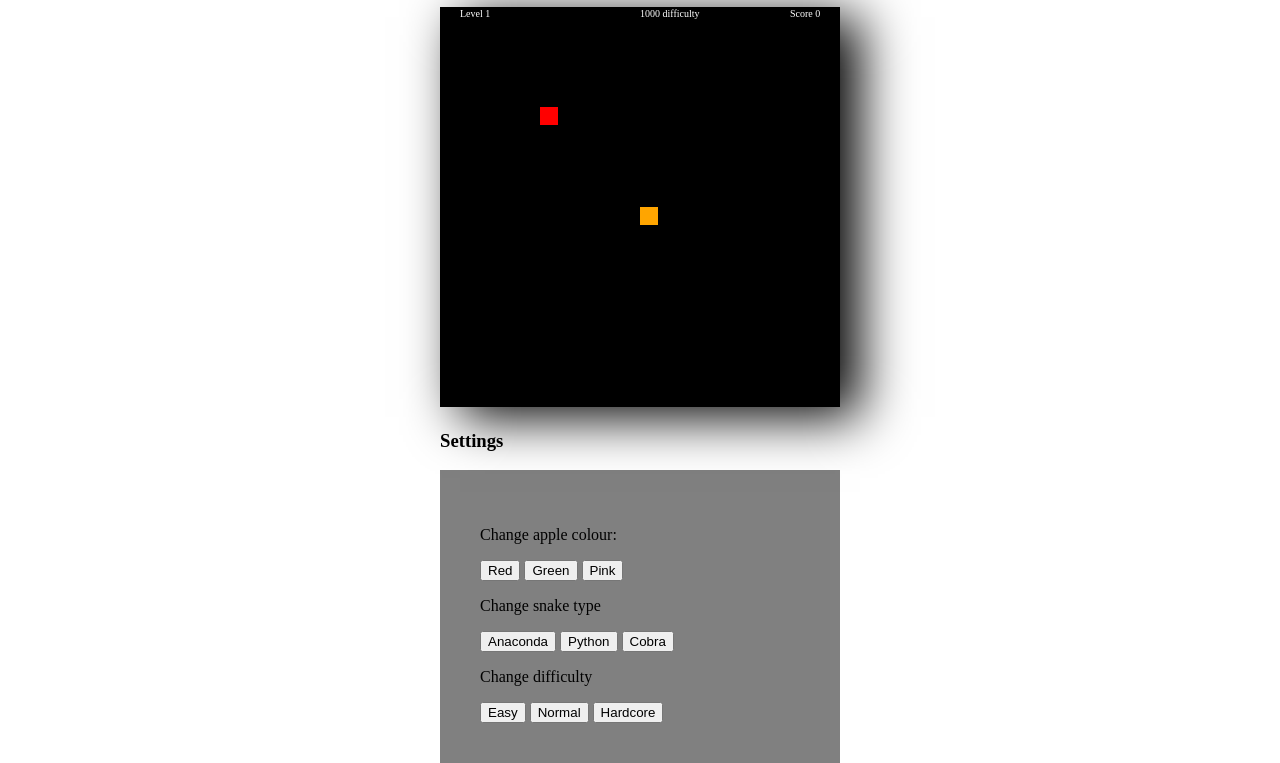
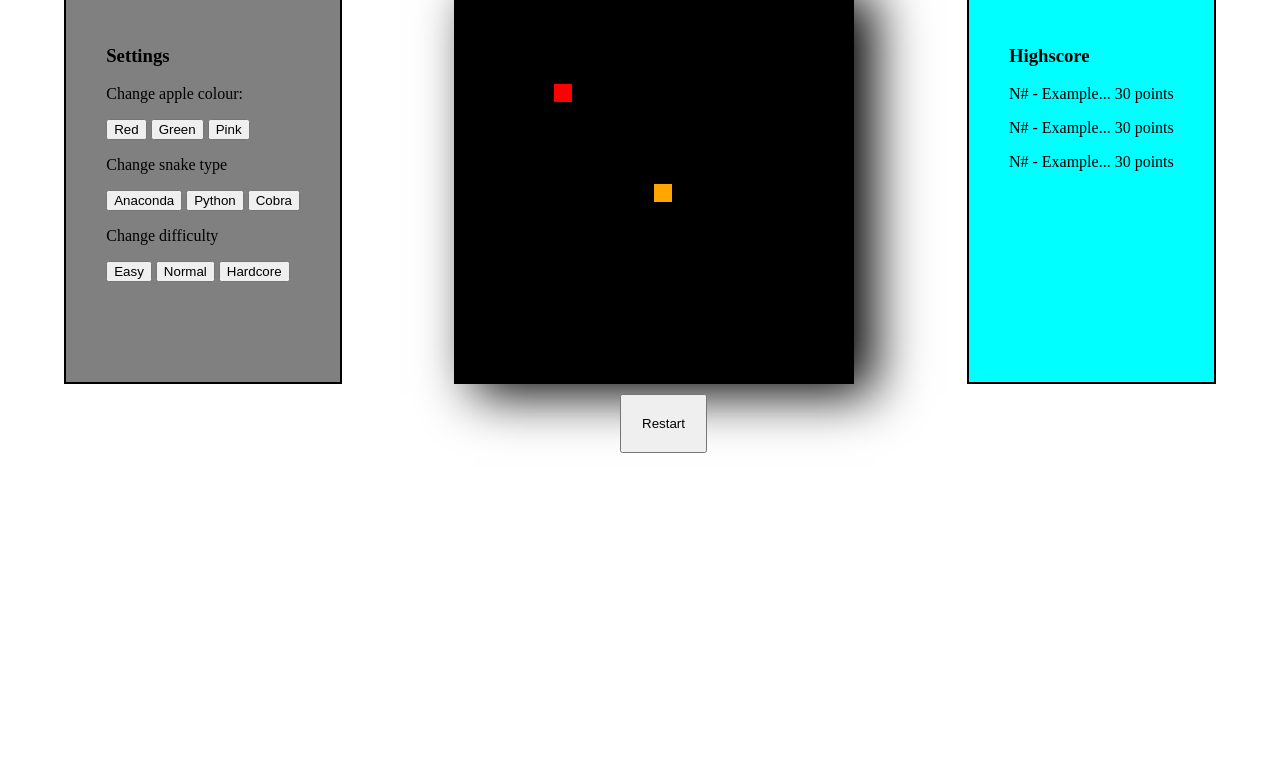
Before and after one commit to td6904/Snake-Game-Project, a plain HTML site: page index.html in a window 1280 px wide. Shown: the part 73-836 px from the top of the page. After the commit the page ends 800 px from the top, so only its background shows below. Drawn offline with Linux system fonts and the light colour scheme.

Commit message:
Added score bar, fixed the difficulty preview at top of screen and added a very basic restart button

```diff
--- a/index.html
+++ b/index.html
@@ -10,9 +10,8 @@
 <body>
     <h1>Snake by Tyler</h1>
         <div id="userInterface">
-            <canvas id="game" width="400" height="400"></canvas>
-            <h3>Settings</h3>
             <div id="settings">
+                <h3>Settings</h3>
                 <p>Change apple colour:</p>
                 <button id="red-button">Red</button>
                 <button id="green-button">Green</button>
@@ -28,7 +27,16 @@
                 <button id="normal-button">Normal</button>
                 <button id="hardcore-button">Hardcore</button>
                 </div>
+            <canvas id="game" width="400" height="400"></canvas>
+            <div id="highscore">
+                <h3>Highscore</h3>
+                <p>N# - Example... 30 points</p>
+                <p>N# - Example... 30 points</p>
+                <p>N# - Example... 30 points</p>
+            </div>
         <script src="index.js"></script>
 </div>
+<button class="restartGame" onclick="location.reload()">Restart</button>
+
 </body>
 </html>
--- a/index.js
+++ b/index.js
@@ -10,6 +10,7 @@ class snakePart{
 
 let difficulty = 1000;
 let speed = 7;
+let difficultyText;
 
 let tileCount = 20;
 let tileSize = canvas.width / tileCount - 2;
@@ -148,7 +149,16 @@ function drawLevel(){
 function drawDifficulty(){
     ctx.fillStyle = "white";
     ctx.font = "Times New Roman";
-    ctx.fillText(difficulty + " difficulty", canvas.width-200, 10)
+
+    if (difficulty === 2500){
+        difficultyText = "Easy";
+    } else if (difficulty === 1000){
+        difficultyText = "Normal";
+    } else if (difficulty === 500){
+        difficultyText = "Hardcore";
+    }
+
+    ctx.fillText(difficultyText + " difficulty", canvas.width-225, 10)
 }
 
 function clearScreen(){
--- a/style.css
+++ b/style.css
@@ -1,11 +1,18 @@
-body {
+h1 {
     margin: 0;
     padding: 0;
+    padding-bottom: 12px;
     display: flex;
     flex-direction: column;
     justify-content: center;
     align-items: center;
 }
+
+#userInterface {
+    display: flex;
+    justify-content: space-around;
+}
+
 #game{
     box-shadow: black 20px 10px 50px;
 }
@@ -15,4 +22,18 @@ body {
 #settings {
     background-color: gray;
     padding: 40px;
+    border: 2px solid black;
 }
+
+#highscore {
+    background-color: aqua;
+    padding: 40px;
+    border: 2px solid black;
+}
+
+.restartGame {
+    margin-top: 10px;
+    padding: 20px;
+    position: absolute;
+    left: calc(50% - 20px);
+}
```
